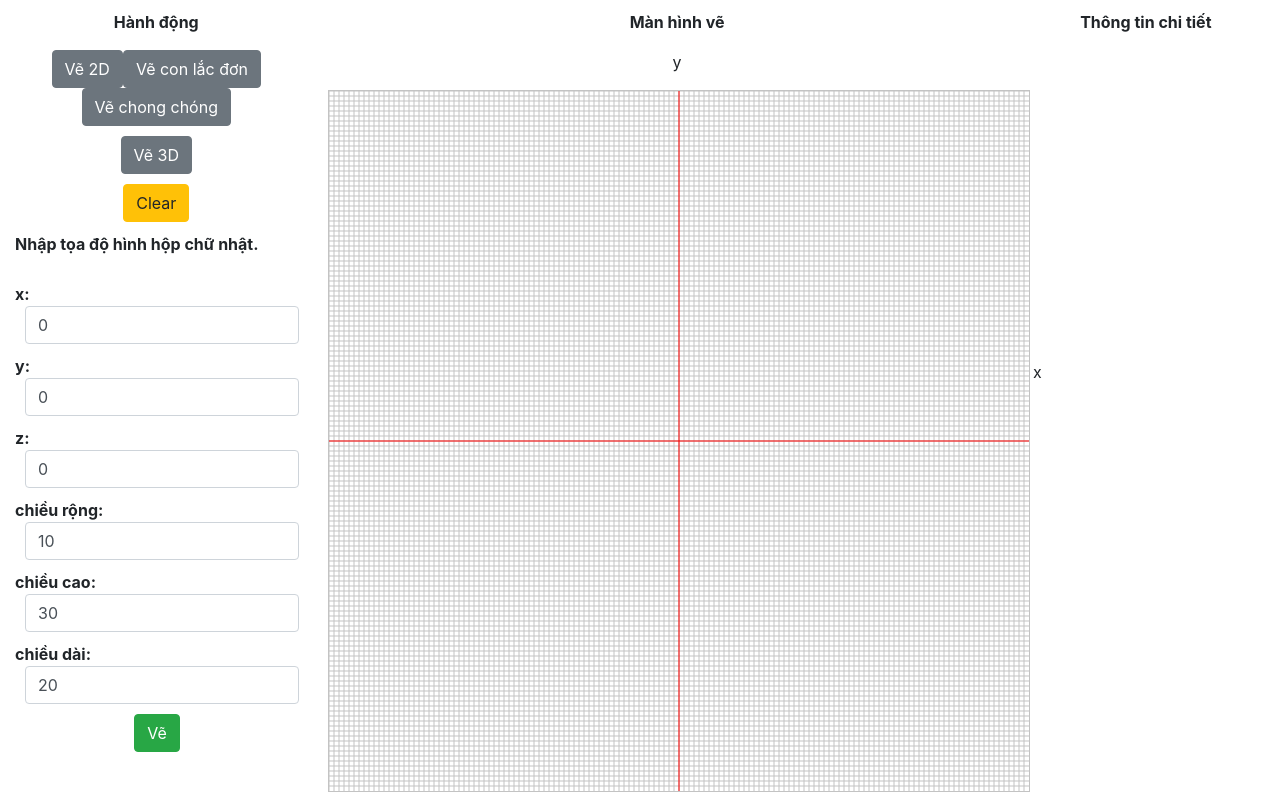
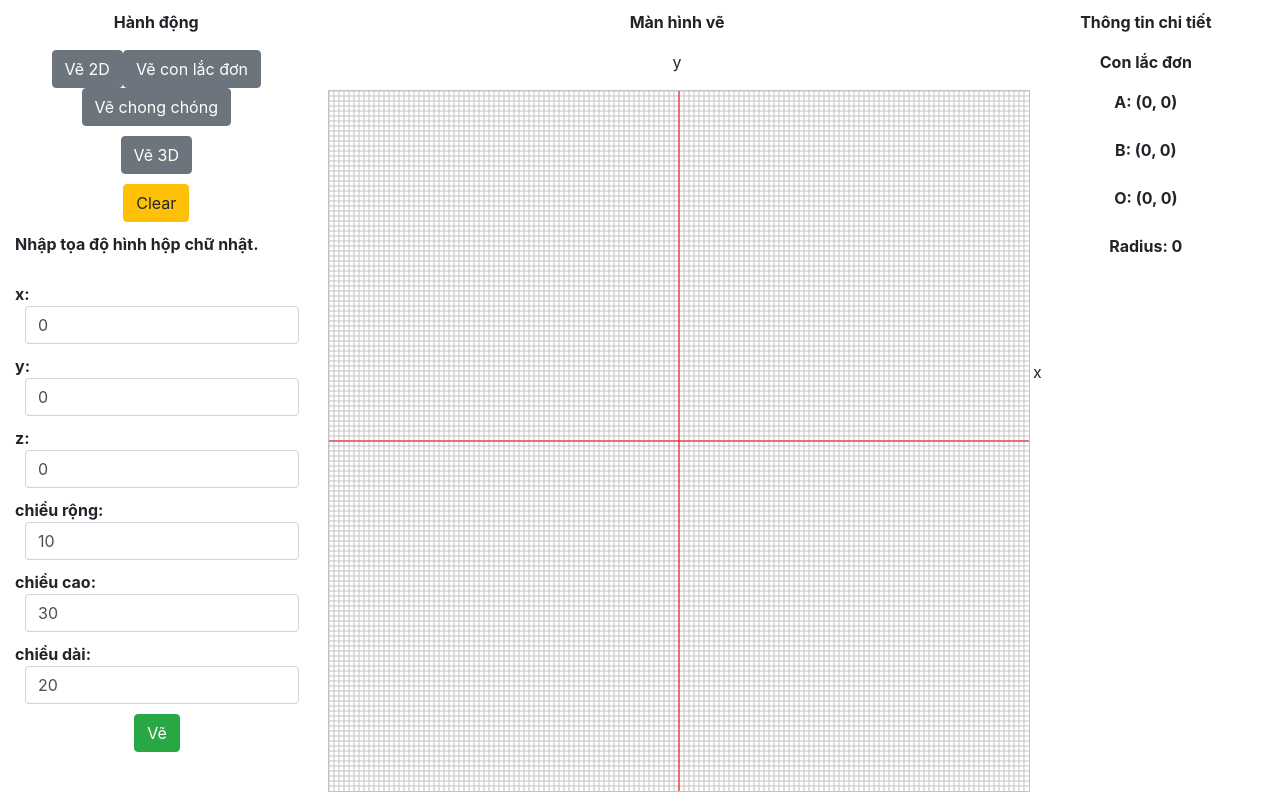
Before and after one commit to phananh9x/graphic, a React (Create React App) app: page / in a window 1280 px wide. Built offline with nearby package versions, Linux system fonts and the light colour scheme.

Commit message:
* show description pedulum

```diff
--- a/src/container/main/Main.js
+++ b/src/container/main/Main.js
@@ -12,6 +12,12 @@ class Main extends Component {
         cr: 10,
         cc: 30,
         cd: 20,
+        pendulum: {
+            A: { x: 0, y: 0 },
+            B: { x: 0, y: 0 },
+            O: { x: 0, y: 0 },
+            radius: 0
+        }
     }
 
     componentDidMount() {
@@ -51,8 +57,21 @@ class Main extends Component {
         let y5 = Draw.convertCoordinateY(35 - radius);
         Draw.dda(ctx, x1, y1, x2, y2, "black")
         Draw.dda(ctx, x6, y6, x7, y7, "black")
+        Draw.drawText(ctx, Draw.convertCoordinateX(37), Draw.convertCoordinateY(64), "A", "black")
         Draw.dda(ctx, x3, y3, x4, y4, "blue")
+        Draw.drawText(ctx, Draw.convertCoordinateX(37), Draw.convertCoordinateY(35), "B", "black")
         Draw.circleMidPoint(ctx, x5, y5, radius * 5)
+        Draw.drawText(ctx, Draw.convertCoordinateX(20), Draw.convertCoordinateY(-5), "Con lắc đơn quay", "black")
+        this.setState({
+            pendulum: {
+                A: { x: 37, y: 64 },
+                B: { x: 37, y: 35 },
+                O: { x: 35, y: 35 - radius },
+                radius
+            }
+        })
+        Draw.drawText(ctx, Draw.convertCoordinateX(26), Draw.convertCoordinateY(-10), "B: (37, 35)", "black")
+        Draw.drawText(ctx, Draw.convertCoordinateX(23), Draw.convertCoordinateY(-15), `Tâm O: (35, ${35 - radius})`, "black")
         this.timeout = setInterval(async () => {
             let a = await new Promise((res) => {
                 for (let angle = -30, p = Promise.resolve(); angle <= 30; angle = angle + 5) {
@@ -60,12 +79,17 @@ class Main extends Component {
                     p = p.then(_ => new Promise(resolve =>
                         setTimeout(function () {
                             that.clearCanvas();
+                            Draw.drawText(ctx, Draw.convertCoordinateX(20), Draw.convertCoordinateY(-5), "Con lắc đơn quay", "black")
                             Draw.dda(ctx, x1, y1, x2, y2, "black")
                             Draw.dda(ctx, x6, y6, x7, y7, "black")
+                            Draw.drawText(ctx, Draw.convertCoordinateX(37), Draw.convertCoordinateY(64), "A", "black")
                             let [rotX, rotY] = Draw.rotationPoint(x4, y4, x3, y3, angle)
                             let [rotX5, rotY5] = Draw.rotationPoint(x5, y5, x3, y3, angle)
                             Draw.dda(ctx, x3, y3, rotX, rotY, "blue")
+                            Draw.drawText(ctx, rotX + 10, rotY, "B", "black")
                             Draw.circleMidPoint(ctx, rotX5, rotY5, radius * 5)
+                            Draw.drawText(ctx, Draw.convertCoordinateX(26), Draw.convertCoordinateY(-10), `B: (${Math.round(Draw.convertCoordinateToBackX(rotX))}, ${Math.round(Draw.convertCoordinateToBackY(rotY))})`, "black")
+                            Draw.drawText(ctx, Draw.convertCoordinateX(23), Draw.convertCoordinateY(-15), `Tâm O: (${Math.round(Draw.convertCoordinateToBackX(rotX5))}, ${Math.round(Draw.convertCoordinateToBackY(rotY5))})`, "black")
                             resolve();
                             if (angle === 30) {
                                 res();
@@ -80,12 +104,17 @@ class Main extends Component {
                     p = p.then(_ => new Promise(resolve =>
                         setTimeout(function () {
                             that.clearCanvas();
+                            Draw.drawText(ctx, Draw.convertCoordinateX(20), Draw.convertCoordinateY(-5), "Con lắc đơn quay", "black")
                             Draw.dda(ctx, x1, y1, x2, y2, "black")
                             Draw.dda(ctx, x6, y6, x7, y7, "black")
+                            Draw.drawText(ctx, Draw.convertCoordinateX(37), Draw.convertCoordinateY(64), "A", "black")
                             let [rotX, rotY] = Draw.rotationPoint(x4, y4, x3, y3, angle)
                             let [rotX5, rotY5] = Draw.rotationPoint(x5, y5, x3, y3, angle)
                             Draw.dda(ctx, x3, y3, rotX, rotY, "blue")
+                            Draw.drawText(ctx, rotX + 10, rotY, "B", "black")
                             Draw.circleMidPoint(ctx, rotX5, rotY5, radius * 5)
+                            Draw.drawText(ctx, Draw.convertCoordinateX(26), Draw.convertCoordinateY(-10), `B: (${Math.round(Draw.convertCoordinateToBackX(rotX))}, ${Math.round(Draw.convertCoordinateToBackY(rotY))})`, "black")
+                            Draw.drawText(ctx, Draw.convertCoordinateX(23), Draw.convertCoordinateY(-15), `Tâm O: (${Math.round(Draw.convertCoordinateToBackX(rotX5))}, ${Math.round(Draw.convertCoordinateToBackY(rotY5))})`, "black")
                             resolve();
                             if (angle === -30) {
                                 res();
@@ -205,7 +234,7 @@ class Main extends Component {
     }
 
     render() {
-        const { x, y, z, cr, cc, cd } = this.state;
+        const { x, y, z, cr, cc, cd, pendulum } = this.state;
         return (
             <div className="container row col-12">
                 <div className="col-3 ">
@@ -265,6 +294,21 @@ class Main extends Component {
                 </div>
                 <div className="col-2">
                     <p className="font-weight-bold">Thông tin chi tiết</p>
+                    <div className="col-md-12">
+                        <p className="font-weight-bold">Con lắc đơn</p>
+                        <div className="form-group">
+                            <label className="font-weight-bold" for="exampleInputEmail1">A: ({pendulum.A.x}, {pendulum.A.y})</label>
+                        </div>
+                        <div className="form-group">
+                            <label className="font-weight-bold" for="exampleInputEmail1">B: ({pendulum.B.x}, {pendulum.B.y})</label>
+                        </div>
+                        <div className="form-group">
+                            <label className="font-weight-bold" for="exampleInputEmail1">O: ({pendulum.O.x}, {pendulum.O.y})</label>
+                        </div>
+                        <div className="form-group">
+                            <label className="font-weight-bold" for="exampleInputEmail1">Radius: {pendulum.radius}</label>
+                        </div>
+                    </div>
                 </div>
             </div>
         );
--- a/src/utils/index.js
+++ b/src/utils/index.js
@@ -72,6 +72,15 @@ export const convertCoordinateY = (y) => {
     return 350 - y * 5;
 }
 
+export const convertCoordinateToBackX = (x) => {
+    return (x - 350) / 5;
+}
+
+// Convert y coordinate real to coordinate user
+export const convertCoordinateToBackY = (y) => {
+    return (350 - y) / 5;
+}
+
 export const circleMidPoint = (ctx, x0, y0, radius, color) => {
     let x = radius;
     let y = 0;
```
